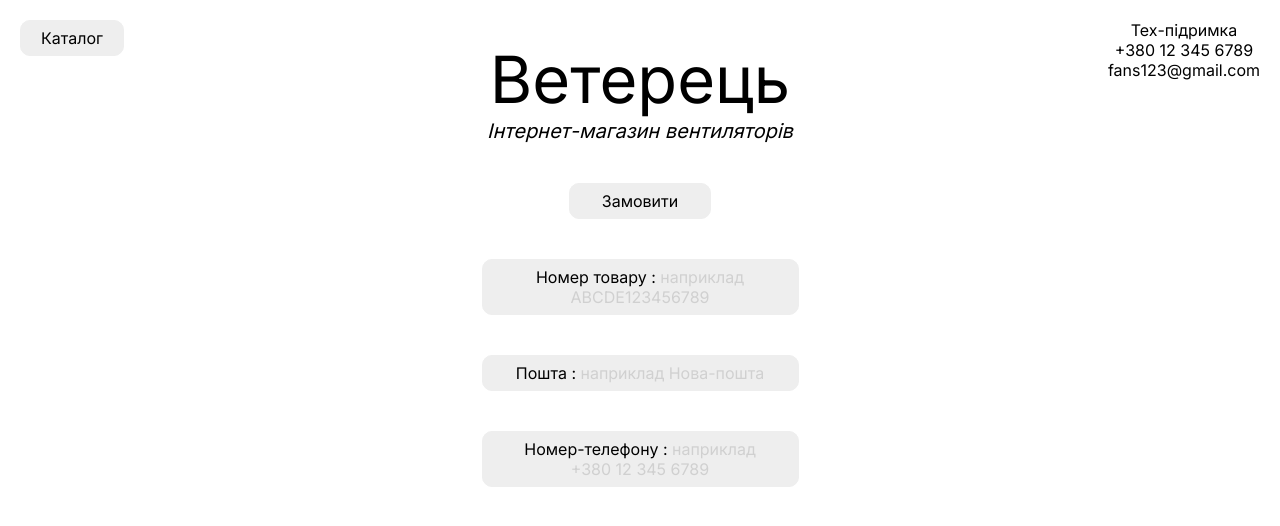
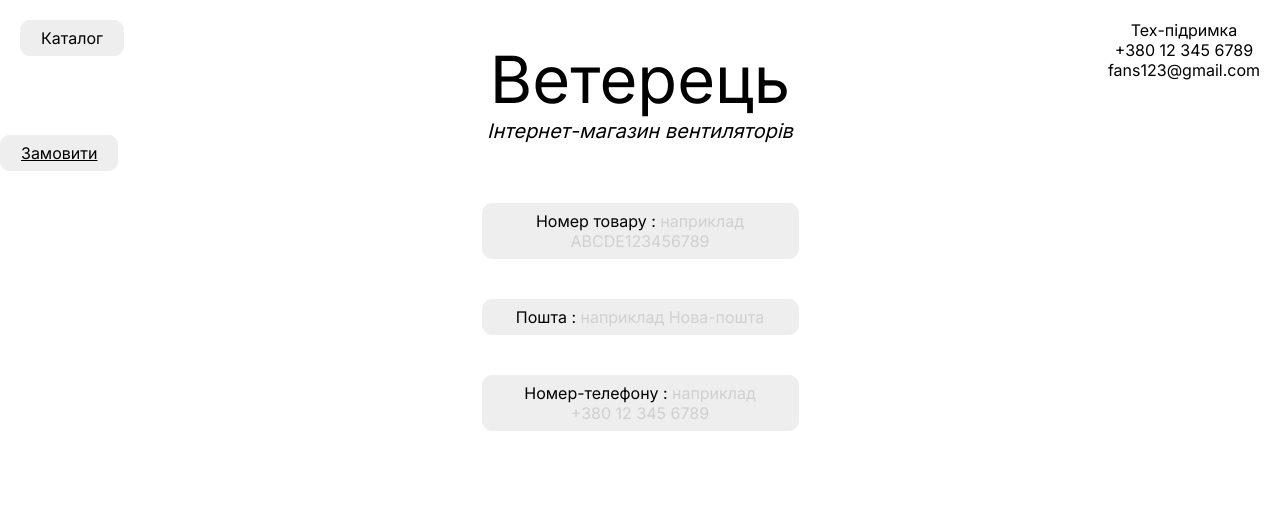
Before and after one commit to dag21321/shop, a plain HTML site: page index.html in a window 1280 px wide. Drawn offline with Linux system fonts and the light colour scheme.

Commit message:
Update index.html

```diff
--- a/index.html
+++ b/index.html
@@ -1,22 +1,26 @@
 <html>
+
 <head>
     <link href="https://fonts.googleapis.com/css2?family=Inter:wght@400;500;700&display=swap" rel="stylesheet">
-    <title>Ветерець - каталог ✇</title>
+    <title>Ветерець - інтернет магазин ✇</title>
     <link href="style.css" rel="stylesheet">
 </head>
 
 <body>
     <header>
-        <a class="catalog" href="https://dag21321.github.io/shop1/">Каталог</a>
+        <a class="catalog" href="https://google.com">Каталог</a>
         <p class="title">Ветерець<br><i class="title2">Iнтернет-магазин вентиляторiв</i></p>
         <p class="tech">Тех-пiдримка<br>+380 12 345 6789<br>fans123@gmail.com</p>
     </header>
 
     <main>
-        <p class="order">Замовити</p>
-        <p class="field">Номер товару : <span class="ex">наприклад ABCDE123456789</span></p>
-        <p class="field">Пошта : <span class="ex">наприклад Нова-пошта</span></p>
-        <p class="field">Номер-телефону : <span class="ex">наприклад +380 12 345 6789</span></p>
+        <section>
+            <a class="order" href="">Замовити</a>
+            <p class="field">Номер товару : <span class="ex">наприклад ABCDE123456789</span></p>
+            <p class="field">Пошта : <span class="ex">наприклад Нова-пошта</span></p>
+            <p class="field">Номер-телефону : <span class="ex">наприклад +380 12 345 6789</span></p>
+        </section>
     </main>
 </body>
+
 </html>
```
